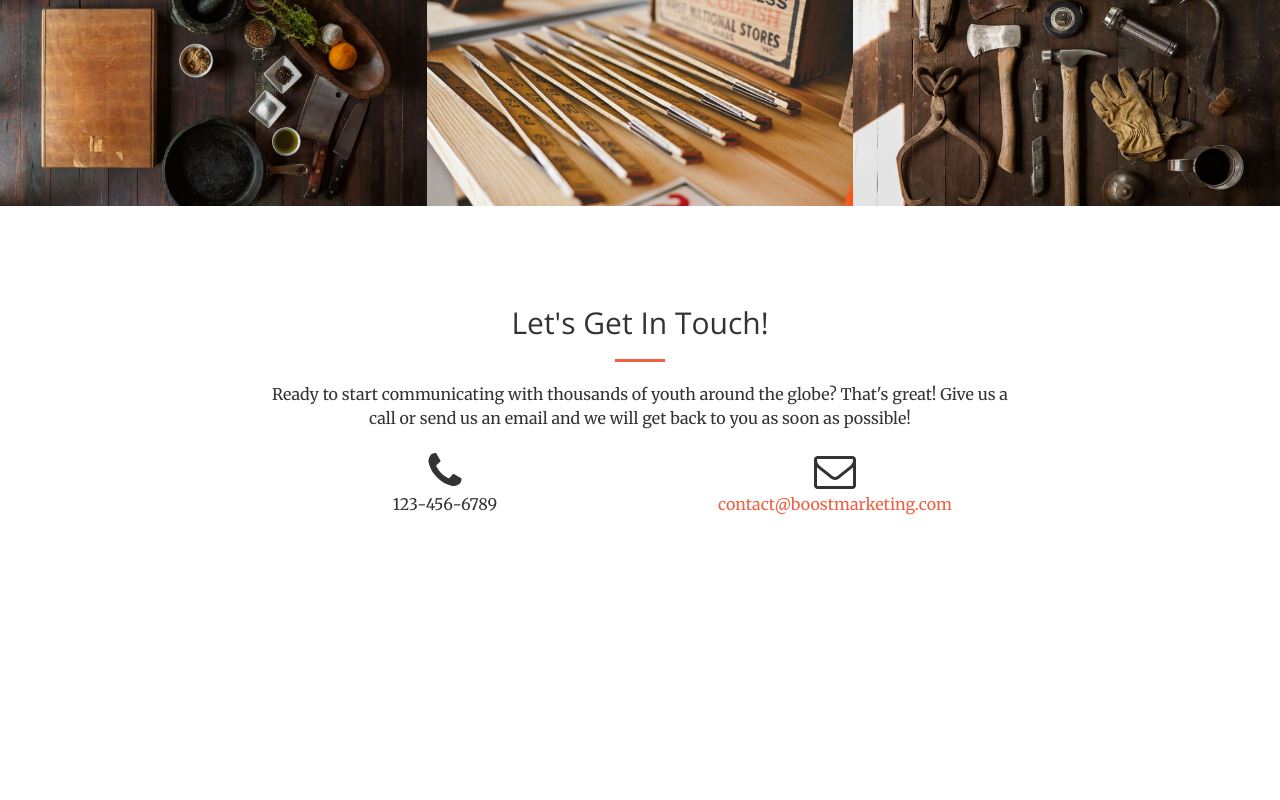
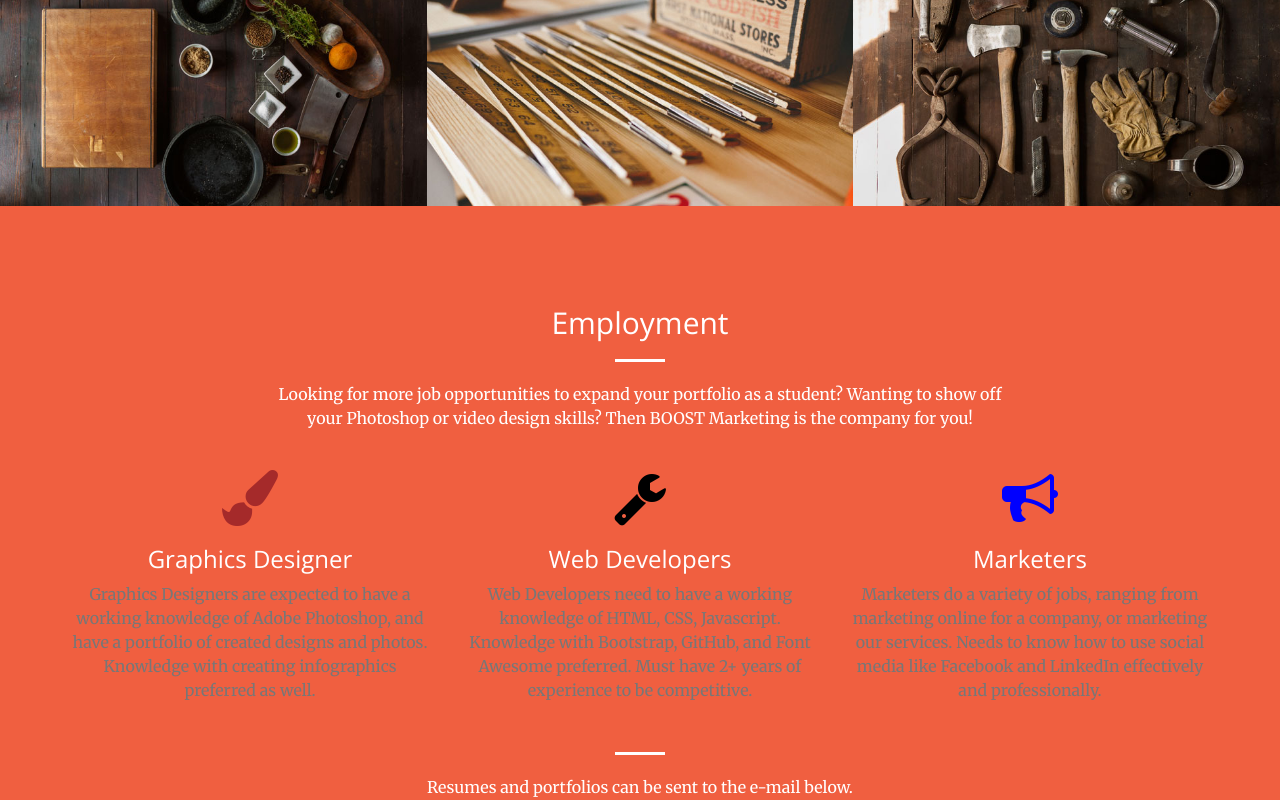
Before and after one commit to nick158/impulse, a plain HTML site: page index.html in a window 1280 px wide. Shown: the part 2000-2800 px from the top of the page. Before the commit the page ends 2636 px from the top, so only its background shows below. Drawn offline with nearby package versions, Linux system fonts and the light colour scheme.

Commit message:
Updated index.html

```diff
--- a/index.html
+++ b/index.html
@@ -62,6 +62,9 @@
                     </li>
                     <li>
                         <a class="page-scroll" href="#freelancers">Freelancers</a>
+                    </li>
+                    <li>
+                        <a class="page-scroll" href="#employment">Employment</a>
                     </li>
                     <li>
                         <a class="page-scroll" href="#contact">Contact</a>
@@ -237,6 +240,49 @@
         </div>
     </section>
 
+    <section class="bg-primary"  id="employment">
+        <div class="container">
+            <div class="row">
+                <div class="col-lg-8 col-lg-offset-2 text-center">
+                    <h2 class="section-heading">Employment</h2>
+                    <hr class="light">
+                    <p>Looking for more job opportunities to expand your portfolio as a student? Wanting to show off your Photoshop or video design skills? Then BOOST Marketing is the company for you!</p>
+                </div>
+            </div>
+            <div class="row">
+                <div class="col-lg-4 col-md-8 text-center">
+                    <div class="service-box">
+                        <i class="fa fa-4x fa-paint-brush wow bounceIn text-primary" style="color:brown"></i>
+                        <h3>Graphics Designer</h3>
+                        <p class="text-muted">Graphics Designers are expected to have a working knowledge of Adobe Photoshop, and have a portfolio of created designs and photos. Knowledge with creating infographics preferred as well.</p>
+                    </div>
+                </div>
+                <div class="col-lg-4 col-md-8 text-center">
+                    <div class="service-box">
+                        <i class="fa fa-4x fa-wrench wow bounceIn text-primary" data-wow-delay=".1s" style="color:black"></i>
+                        <h3>Web Developers</h3>
+                        <p class="text-muted">Web Developers need to have a working knowledge of HTML, CSS, Javascript. Knowledge with Bootstrap, GitHub, and Font Awesome preferred. Must have 2+ years of experience to be competitive.</p>
+                        <!--If you see this, please include "#sawtheeasteregg" in your e-mail. -->
+                    </div>
+                </div>
+                <div class="col-lg-4 col-md-8 text-center">
+                    <div class="service-box">
+                        <i class="fa fa-4x fa-bullhorn wow bounceIn text-primary" data-wow-delay=".2s" style="color:blue"></i>
+                        <h3>Marketers</h3>
+                        <p class="text-muted">Marketers do a variety of jobs, ranging from marketing online for a company, or marketing our services. Needs to know how to use social media like Facebook and LinkedIn effectively and professionally.</p>
+                    </div>
+                </div>
+            </div>
+            <div class="row" style="padding-top: 30px">
+                <hr class="light">
+                <div class="col-lg-16 text-center">
+                    <p><font color="white">Resumes and portfolios can be sent to the e-mail below.</font></p>
+                    <i class="fa fa-envelope-o fa-3x wow bounceIn" data-wow-delay=".1s"></i>
+                    <p><a href="mailto:contact@boostmarketing.com" target = "_blank" style="color:rgb(255,255,255)">employment@boostmarketing.com</a></p>
+                </div>
+            </div>
+        </div>
+    </section>
 
     <section id="contact">
         <div class="container">
@@ -258,7 +304,6 @@
         </div>
     </section>
 
-
     <!-- jQuery -->
     <script src="js/jquery.js"></script>
 
```
